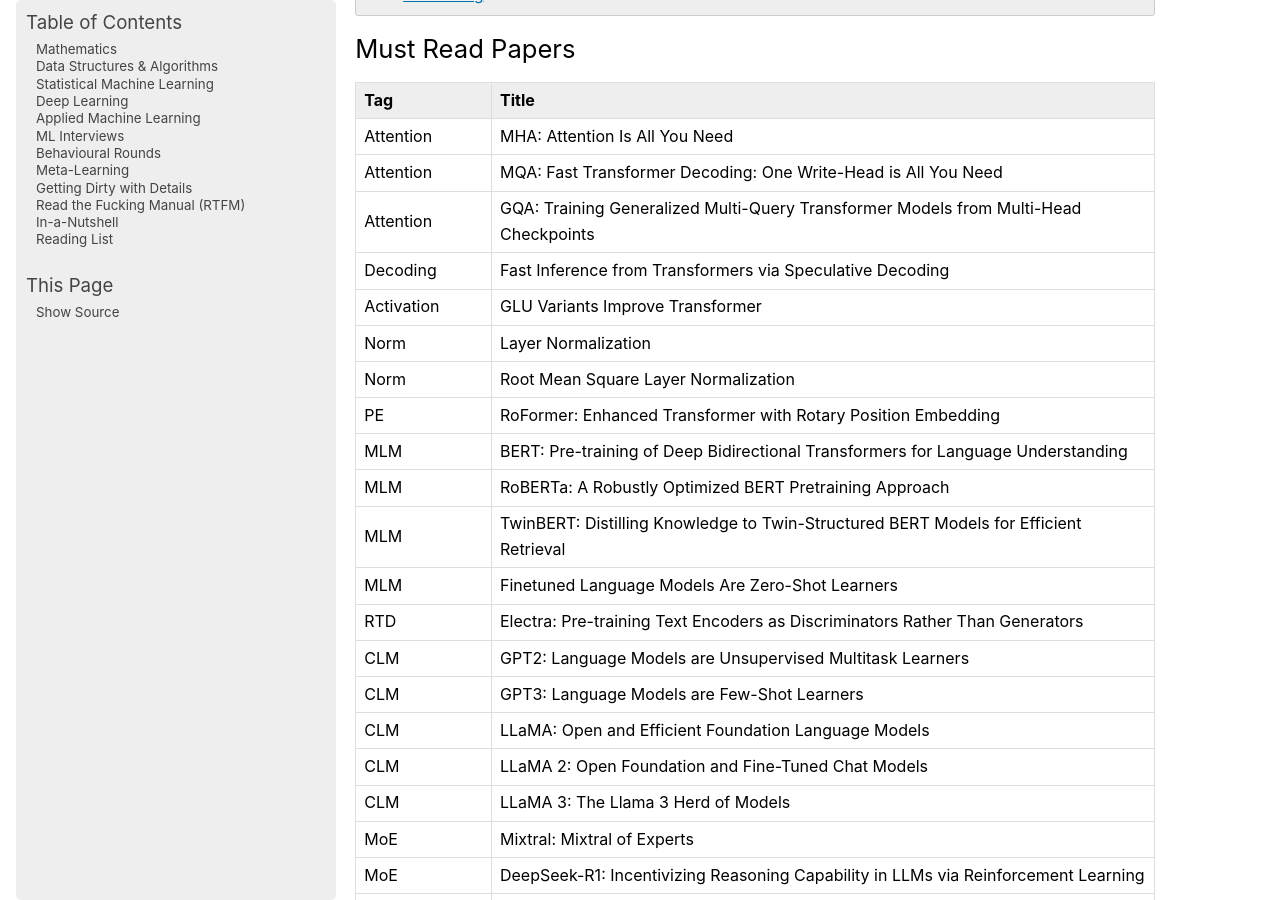
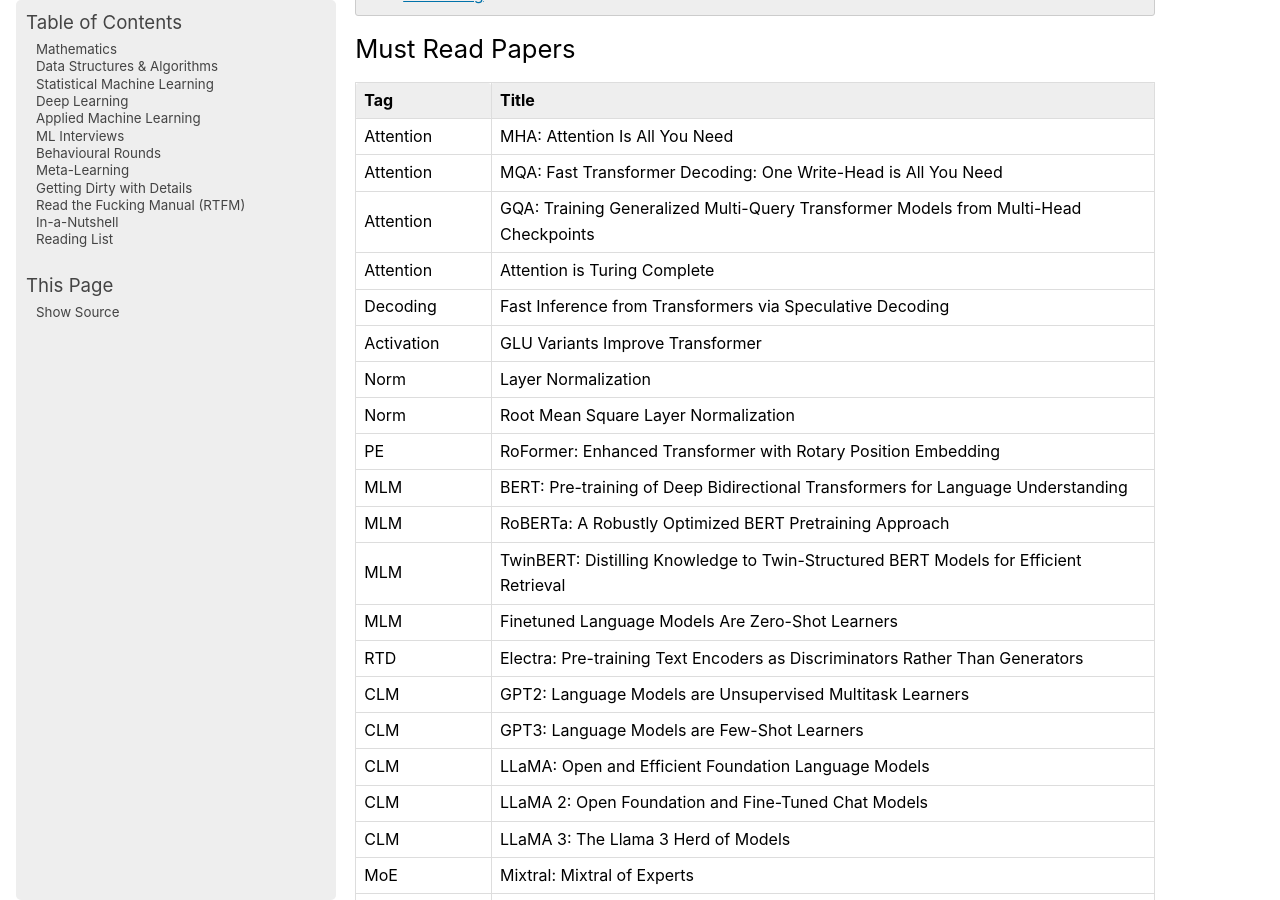
Before and after one commit to uselesstechjunks/leetcode, a Sphinx documentation site: the page built from docs/source/readlist.rst, in a window 1280 px wide and 900 px high, scrolled down 3547 px. Built offline with Sphinx 7.4.7, drawn with Linux system fonts in a browser that asks for light colours; pages that are not in the unit, such as notebooks, are missing from menus.

Commit message:
Update readlist.rst

```diff
--- a/docs/source/readlist.rst
+++ b/docs/source/readlist.rst
@@ -138,6 +138,7 @@ Must Read Papers
 		Attention,MHA: Attention Is All You Need
 		Attention,MQA: Fast Transformer Decoding: One Write-Head is All You Need
 		Attention,GQA: Training Generalized Multi-Query Transformer Models from Multi-Head Checkpoints
+		Attention,Attention is Turing Complete
 		Decoding,Fast Inference from Transformers via Speculative Decoding
 		Activation,GLU Variants Improve Transformer
 		Norm,Layer Normalization
```
